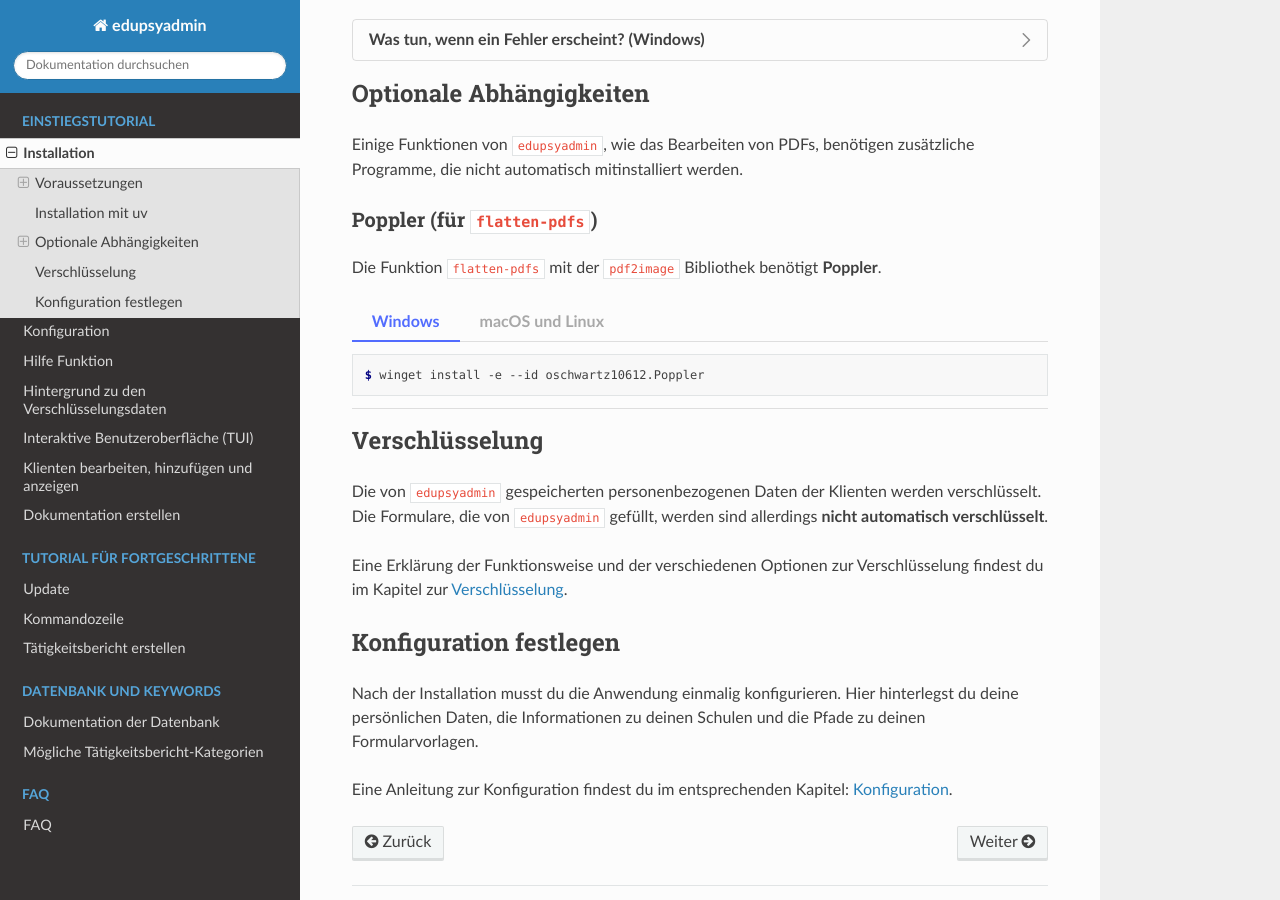
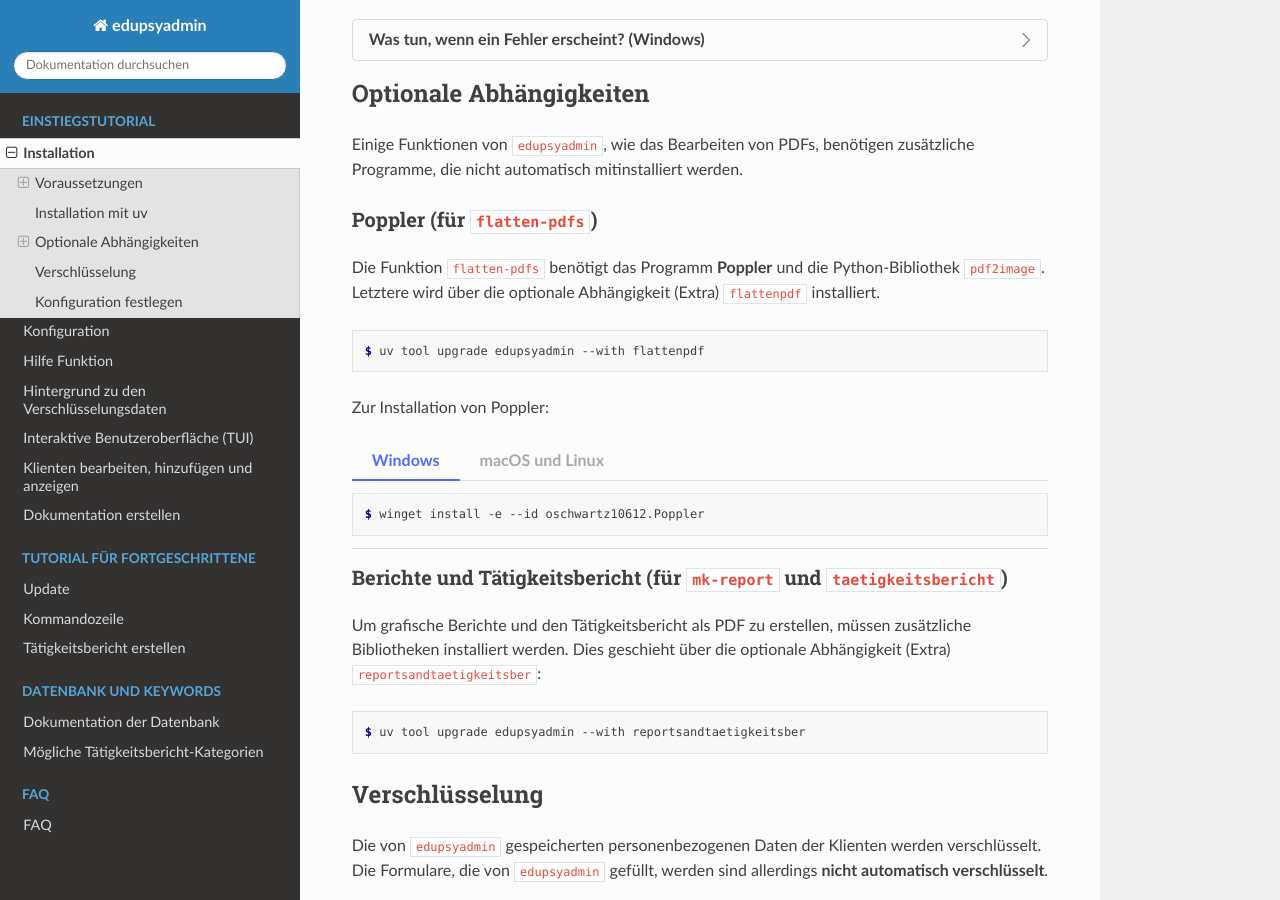
Before and after one commit to LKirst/edupsyadmin, a Sphinx documentation site: the page built from docs/tutorial/installation.rst, in a window 1280 px wide and 900 px high, scrolled down 2094 px. Built offline with Sphinx 7.4.7 and the Read the Docs theme 3.1.0, drawn with Linux system fonts in a browser that asks for light colours.

Commit message:
docs(docs/tutorial): document optional dependencies and update terminology in tutorials

```diff
--- a/docs/tutorial/configuration.rst
+++ b/docs/tutorial/configuration.rst
@@ -32,8 +32,7 @@ Gehen wir die Felder nun Schritt für Schritt durch:
 #.  **Benutzername**: Ersetze den Platzhalternutzername ``sample.username``
     durch deinen eigenen Benutzernamen. Wähle etwas Kurzes ohne Leerzeichen
     oder Sonderzeichen.
-#.  **Passwort**: Lege hier *einmalig* ein sicheres Passwort für die
-    Verschlüsselung fest.
+#.  **Passwort**: Lege hier ein sicheres Passwort für die Verschlüsselung fest.
 
     .. tip::
        Du kannst dieses Passwort später jederzeit ändern. ``edupsyadmin``
--- a/docs/tutorial/creatingdocumentation.rst
+++ b/docs/tutorial/creatingdocumentation.rst
@@ -65,4 +65,4 @@ Variable in doppelten geschwungenen Klammern:
    # Protokoll
 
    **Name**: {{ last_name_encr }}, {{ first_name_encr }}
-   **Geboren am**: {{ birthday_encr }}
+   **Geboren am**: {{ birthday_de }}
--- a/docs/tutorial/encryption.rst
+++ b/docs/tutorial/encryption.rst
@@ -41,11 +41,12 @@ die Sitzung entschlüsselt wird. Dafür musst du:
 
 - ein Bitwarden-Konto anlegen: `<https://bitwarden.com>`_
 - die Bitwarden CLI installieren: `<https://bitwarden.com/help/cli/>`_
-- edupsyadmin mit dem optionalen Paket bitwarden-keyring installieren:
+- edupsyadmin mit der optionalen Abhängigkeit (Extra) ``bwbackend``
+  installieren:
 
 .. code-block :: console
 
-  uv tool install --with bitwarden-keyring edupsyadmin
+  uv tool install edupsyadmin[bwbackend] --python 3.14
 
 - dich einmalig in der Shell (z.B. Powershell über das Windows Terminal)
   einloggen:
--- a/docs/tutorial/installation.rst
+++ b/docs/tutorial/installation.rst
@@ -177,8 +177,15 @@ benötigen zusätzliche Programme, die nicht automatisch mitinstalliert werden.
 Poppler (für ``flatten-pdfs``)
 ^^^^^^^^^^^^^^^^^^^^^^^^^^^^^^
 
-Die Funktion ``flatten-pdfs`` mit der ``pdf2image`` Bibliothek benötigt
-**Poppler**.
+Die Funktion ``flatten-pdfs`` benötigt das Programm **Poppler** und die
+Python-Bibliothek ``pdf2image``. Letztere wird über die optionale Abhängigkeit
+(Extra) ``flattenpdf`` installiert.
+
+.. code-block:: console
+
+    $ uv tool upgrade edupsyadmin --with flattenpdf
+
+Zur Installation von Poppler:
 
 .. tab-set::
     :sync-group: installation-os
@@ -207,6 +214,18 @@ Die Funktion ``flatten-pdfs`` mit der ``pdf2image`` Bibliothek benötigt
         `poppler-tools` je nach Distribution.
 
 
+Berichte und Tätigkeitsbericht (für ``mk-report`` und ``taetigkeitsbericht``)
+^^^^^^^^^^^^^^^^^^^^^^^^^^^^^^^^^^^^^^^^^^^^^^^^^^^^^^^^^^^^^^^^^^^^^^^^^^^^^^
+
+Um grafische Berichte und den Tätigkeitsbericht als PDF zu erstellen, müssen
+zusätzliche Bibliotheken installiert werden. Dies geschieht über die optionale
+Abhängigkeit (Extra) ``reportsandtaetigkeitsber``:
+
+.. code-block:: console
+
+    $ uv tool upgrade edupsyadmin --with reportsandtaetigkeitsber
+
+
 Verschlüsselung
 ---------------
 
```
Also changed, not shown: other parts of docs/tutorial/creatingdocumentation.rst (+1 -1 lines).
